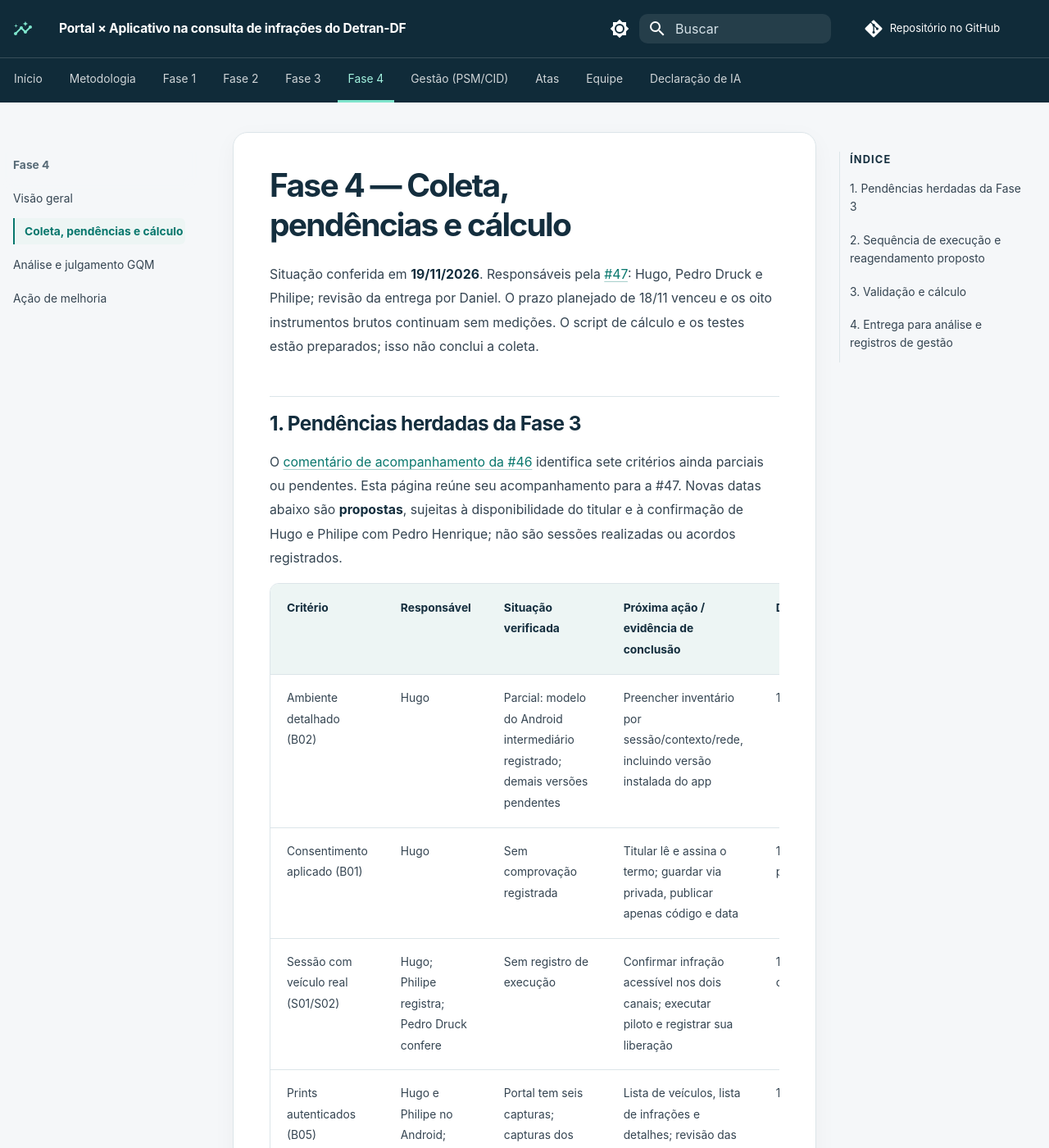
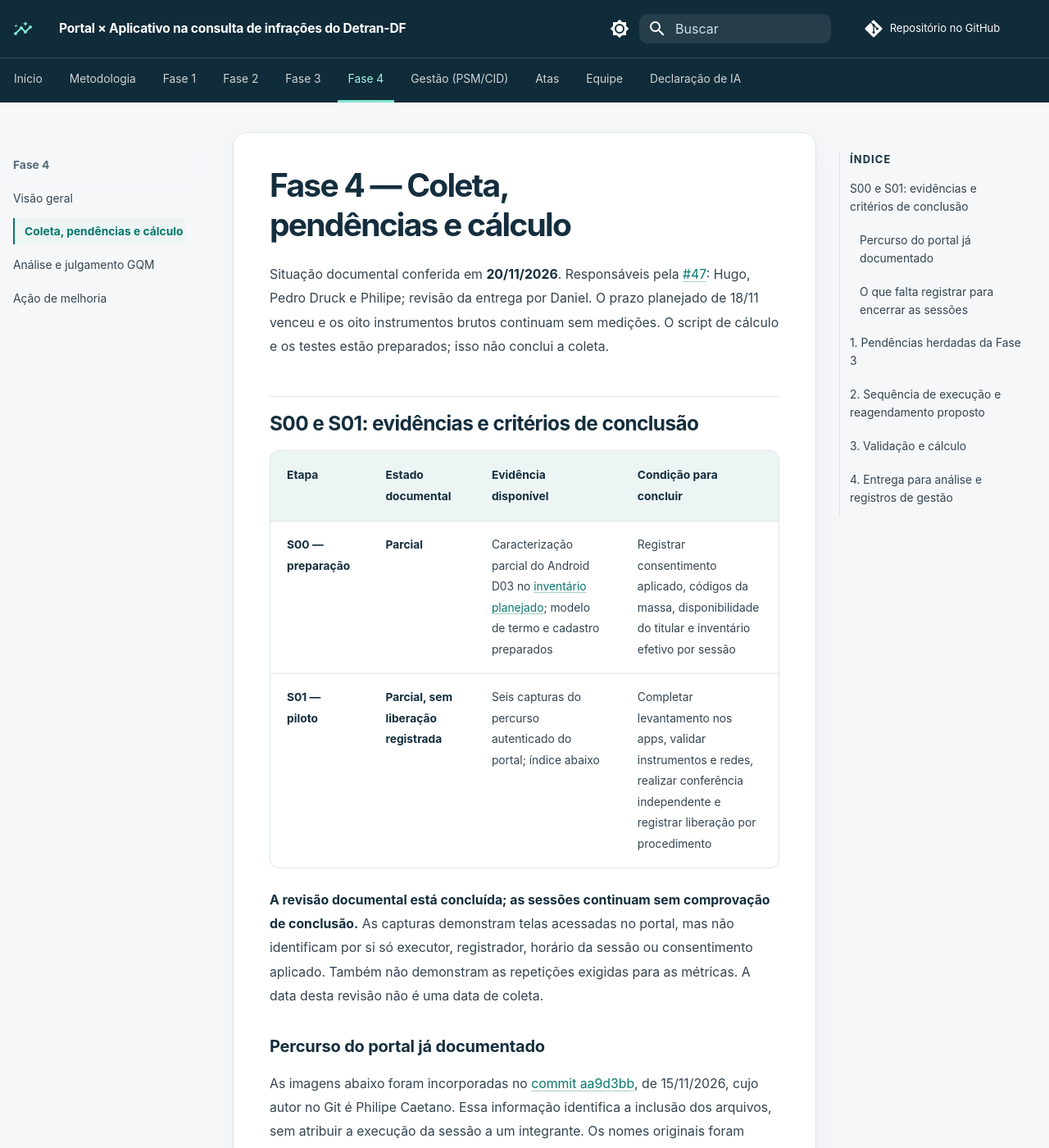
Before and after one commit to FCTE-Qualidade-de-Software-1/2026-2_T02_KATHERINE_JOHNSON, an MkDocs documentation site: the page built from docs/fase4-coleta.md, in a window 1280 px wide and 1400 px high. Shown: the whole window at 82% size. Built offline with MkDocs 1.6.1 and Material for MkDocs 9.7.7, drawn with Linux system fonts in a browser that asks for light colours; comment, search, counter and statistics services are not loaded; some of the changed text lies outside the part shown.

Commit message:
docs(fase4): vincula evidências e esclarece situação de S00 e S01
Reconhece as capturas existentes do portal, corrige pendências documentais desatualizadas e organiza os critérios de conclusão das sessões com rastreabilidade. Mantém consentimento, execução e liberação do piloto pendentes de comprovação.

Co-authored-by: Pedro Druck Montalvão Reis <68859909+pedruck@users.noreply.github.com>

```diff
--- a/docs/fase4-coleta.md
+++ b/docs/fase4-coleta.md
@@ -1,17 +1,64 @@
 # Fase 4 — Coleta, pendências e cálculo
 
-Situação conferida em **19/11/2026**. Responsáveis pela
+Situação documental conferida em **20/11/2026**. Responsáveis pela
 [#47](https://github.com/FCTE-Qualidade-de-Software-1/2026-2_T02_KATHERINE_JOHNSON/issues/47):
 Hugo, Pedro Druck e Philipe; revisão da entrega por Daniel.
 O prazo planejado de 18/11 venceu e os oito instrumentos brutos continuam sem medições.
 O script de cálculo e os testes estão preparados; isso não conclui a coleta.
 
+## S00 e S01: evidências e critérios de conclusão
+
+| Etapa | Estado documental | Evidência disponível | Condição para concluir |
+|---|---|---|---|
+| **S00 — preparação** | **Parcial** | Caracterização parcial do Android D03 no [inventário planejado](fase3-ambiente.md); modelo de termo e cadastro preparados | Registrar consentimento aplicado, códigos da massa, disponibilidade do titular e inventário efetivo por sessão |
+| **S01 — piloto** | **Parcial, sem liberação registrada** | Seis capturas do percurso autenticado do portal; índice abaixo | Completar levantamento nos apps, validar instrumentos e redes, realizar conferência independente e registrar liberação por procedimento |
+
+**A revisão documental está concluída; as sessões continuam sem comprovação de conclusão.**
+As capturas demonstram telas acessadas no portal, mas não identificam por si só executor,
+registrador, horário da sessão ou consentimento aplicado. Também não demonstram as repetições
+exigidas para as métricas. A data desta revisão não é uma data de coleta.
+
+### Percurso do portal já documentado
+
+As imagens abaixo foram incorporadas no
+[commit aa9d3bb](https://github.com/FCTE-Qualidade-de-Software-1/2026-2_T02_KATHERINE_JOHNSON/commit/aa9d3bb38b0b905219004a005edffb9691daadee),
+de 15/11/2026, cujo autor no Git é Philipe Caetano. Essa informação identifica a inclusão dos
+arquivos, sem atribuir a execução da sessão a um integrante. Os nomes originais foram preservados;
+a descrição desta tabela segue o conteúdo visível de cada imagem.
+
+| Evidência | O que a captura permite conferir |
+|---|---|
+| [Menu de infrações](img/passoApassoConsulta/dropDownInfrações.png) | Acesso à opção de histórico por veículo |
+| [Lista de veículos](img/passoApassoConsulta/pageConsultaDeInfrções.png) | Seleção de veículo na área autenticada |
+| [Filtro de período](img/passoApassoConsulta/pageSeleçãoDeUmDosVeículos.png) | Campos de início/fim e ação Consultar |
+| [Resultado da consulta](img/passoApassoConsulta/pageConsultaDeInfraçõesDefinindoData.png) | Lista com infração e acesso ao detalhamento |
+| [Detalhamento](img/passoApassoConsulta/pageDetalhesDaInfração.png) | Rótulos e campos exibidos para a infração consultada |
+| [Limite temporal](img/passoApassoConsulta/pageSeleçãoDeUmDosVeículosLimite5Anos.png) | Mensagem de erro para período anterior ao limite informado |
+
+*Quadro de evidências — Inspeção documental das seis imagens versionadas, em 20/11/2026.*
+
+### O que falta registrar para encerrar as sessões
+
+| Registro | Quem providencia | Evidência mínima |
+|---|---|---|
+| Consentimento e massa de dados | Hugo | Código do veículo, data do consentimento e conferência da via privada; assinatura e identidade permanecem privadas |
+| Inventário efetivo | Hugo (D01–D03); Heitor (D04) | Aparelhos, versões instaladas e instrumentos usados em cada sessão/contexto/rede |
+| Levantamento dos aplicativos | Hugo e Philipe (Android); Heitor (iOS) | Lista de veículos, lista de infrações e detalhes, com capturas revisadas e correspondência com a massa |
+| Validação técnica do piloto | Philipe, com os executores | Rede comum, perfis nos dois sentidos, contador de volume e método de marcação de tempo verificados |
+| Conferência e liberação | Hugo e Philipe registram; conferente independente identificado | Registro de sessão preenchido, duas leituras e decisão por procedimento: liberado, parcial ou bloqueado |
+
+Usar o [modelo de sessão](https://github.com/FCTE-Qualidade-de-Software-1/2026-2_T02_KATHERINE_JOHNSON/blob/main/evidencias/fase4/modelo-sessao.md)
+para registrar fatos observados. A ausência de registro não determina se a atividade ocorreu
+fora do repositório; até sua comprovação, o critério permanece pendente. O campo de revisor e a
+liberação devem ser preenchidos somente depois da conferência efetiva.
+
 ## 1. Pendências herdadas da Fase 3
 
 O [comentário de acompanhamento da #46](https://github.com/FCTE-Qualidade-de-Software-1/2026-2_T02_KATHERINE_JOHNSON/issues/46#issuecomment-6922711169)
 identifica sete critérios ainda parciais ou pendentes. Esta página reúne seu acompanhamento
-para a #47. Novas datas abaixo são **propostas**, sujeitas à disponibilidade do titular e à
+para a #47. As datas abaixo preservam a **proposta de 19/11**, sujeita à disponibilidade do titular e à
 confirmação de Hugo e Philipe com Pedro Henrique; não são sessões realizadas ou acordos registrados.
+Na conferência de 20/11, não foi localizado registro de confirmação dessa agenda.
 
 | Critério | Responsável | Situação verificada | Próxima ação / evidência de conclusão | Data proposta |
 |---|---|---|---|---|
```
Also changed, not shown: docs/fase3.md (+2 -2 lines), evidencias/fase1/README.md (+9 -3 lines), evidencias/fase4/README.md (+4 -1 lines).
